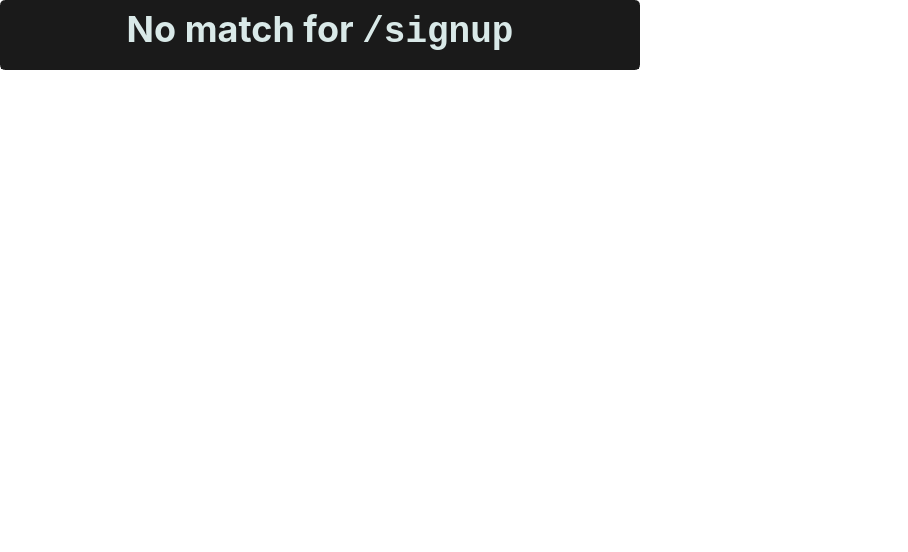
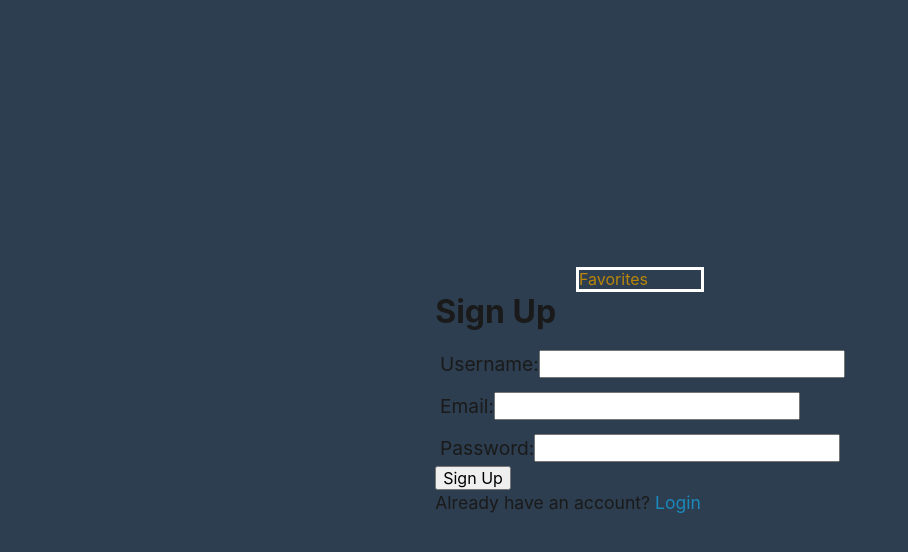
Before and after one commit to Richard-Au1/LOL-CARDS, a React (Vite) app in the folder client/: page /signup in a window 1280 px wide. Shown: the top 552 px of the page, without its empty margins (0-908 px from the left). Built offline with nearby package versions, Linux system fonts and the light colour scheme.

Commit message:
Added login and signup pages

```diff
--- /dev/null
+++ b/client/src/pages/LogIn.jsx
@@ -0,0 +1,59 @@
+import React, { useState } from 'react';
+import { Link } from 'react-router-dom';
+import { useMutation } from '@apollo/client';
+import { LOGIN_USER } from '../utils/mutations';
+
+const LoginPage = () => {
+  const [formData, setFormData] = useState({
+    username: '',
+    password: '',
+  });
+
+  const [loginUser, { error }] = useMutation(LOGIN_USER);
+
+  const handleChange = (e) => {
+    setFormData({ ...formData, [e.target.name]: e.target.value });
+  };
+
+  const handleSubmit = async (e) => {
+    e.preventDefault();
+
+    try {
+      await loginUser({
+        variables: {
+          username: formData.username,
+          password: formData.password,
+        },
+      });
+
+      window.location.href = '/dashboard';
+    } catch (error) {
+      console.error('Error logging in:', error.message);
+    }
+  };
+
+  return (
+    <div>
+      <h2>Login</h2>
+      <form onSubmit={handleSubmit}>
+        <label>
+          Username:
+          <input type="text" name="username" value={formData.username} onChange={handleChange} />
+        </label>
+        <br />
+        <label>
+          Password:
+          <input type="password" name="password" value={formData.password} onChange={handleChange} />
+        </label>
+        <br />
+        <button type="submit">Login</button>
+      </form>
+      {error && <p>Error: {error.message}</p>}
+      <p>
+        Don't have an account? <Link to="/signup">Sign Up</Link>
+      </p>
+    </div>
+  );
+};
+
+export default LoginPage;
--- /dev/null
+++ b/client/src/pages/SignUp.jsx
@@ -0,0 +1,66 @@
+import React, { useState } from 'react';
+import { Link } from 'react-router-dom';
+import { useMutation } from '@apollo/client';
+import { ADD_USER } from '../utils/mutations';
+
+const SignUpPage = () => {
+  const [formData, setFormData] = useState({
+    username: '',
+    email: '',
+    password: '',
+  });
+
+  const [addUser, { error }] = useMutation(ADD_USER);
+
+  const handleChange = (e) => {
+    setFormData({ ...formData, [e.target.name]: e.target.value });
+  };
+
+  const handleSubmit = async (e) => {
+    e.preventDefault();
+
+    try {
+      await addUser({
+        variables: {
+          username: formData.username,
+          email: formData.email,
+          password: formData.password,
+        },
+      });
+
+      window.location.href = '/login';
+    } catch (error) {
+      console.error('Error signing up:', error.message);
+    }
+  };
+
+  return (
+    <div>
+      <h2>Sign Up</h2>
+      <form onSubmit={handleSubmit}>
+        <label>
+          Username:
+          <input type="text" name="username" value={formData.username} onChange={handleChange} />
+        </label>
+        <br />
+        <label>
+          Email:
+          <input type="email" name="email" value={formData.email} onChange={handleChange} />
+        </label>
+        <br />
+        <label>
+          Password:
+          <input type="password" name="password" value={formData.password} onChange={handleChange} />
+        </label>
+        <br />
+        <button type="submit">Sign Up</button>
+      </form>
+      {error && <p>Error: {error.message}</p>}
+      <p>
+        Already have an account? <Link to="/login">Login</Link>
+      </p>
+    </div>
+  );
+};
+
+export default SignUpPage;
--- a/client/src/utils/mutations.js
+++ b/client/src/utils/mutations.js
@@ -1,23 +1,25 @@
 import { gql } from '@apollo/client';
 
-export const CREATE_MATCHUP = gql`
-  mutation createMatchup($tech1: String!, $tech2: String!) {
-    createMatchup(tech1: $tech1, tech2: $tech2) {
-      _id
-      tech1
-      tech2
+export const LOGIN_USER = gql`
+  mutation login($email: String!, $password: String!) {
+    login(email: $email, password: $password) {
+      token
+      user {
+        _id
+        username
+      }
     }
   }
 `;
 
-export const CREATE_VOTE = gql`
-  mutation createVote($_id: String!, $techNum: Int!) {
-    createVote(_id: $_id, techNum: $techNum) {
-      _id
-      tech1
-      tech2
-      tech1_votes
-      tech2_votes
+export const ADD_USER = gql`
+  mutation addUser($username: String!, $email: String!, $password: String!) {
+    addUser(username: $username, email: $email, password: $password) {
+      token
+      user {
+        _id
+        username
+      }
     }
   }
 `;
```
Also changed, not shown: client/src/main.jsx (+9 -1 lines).
